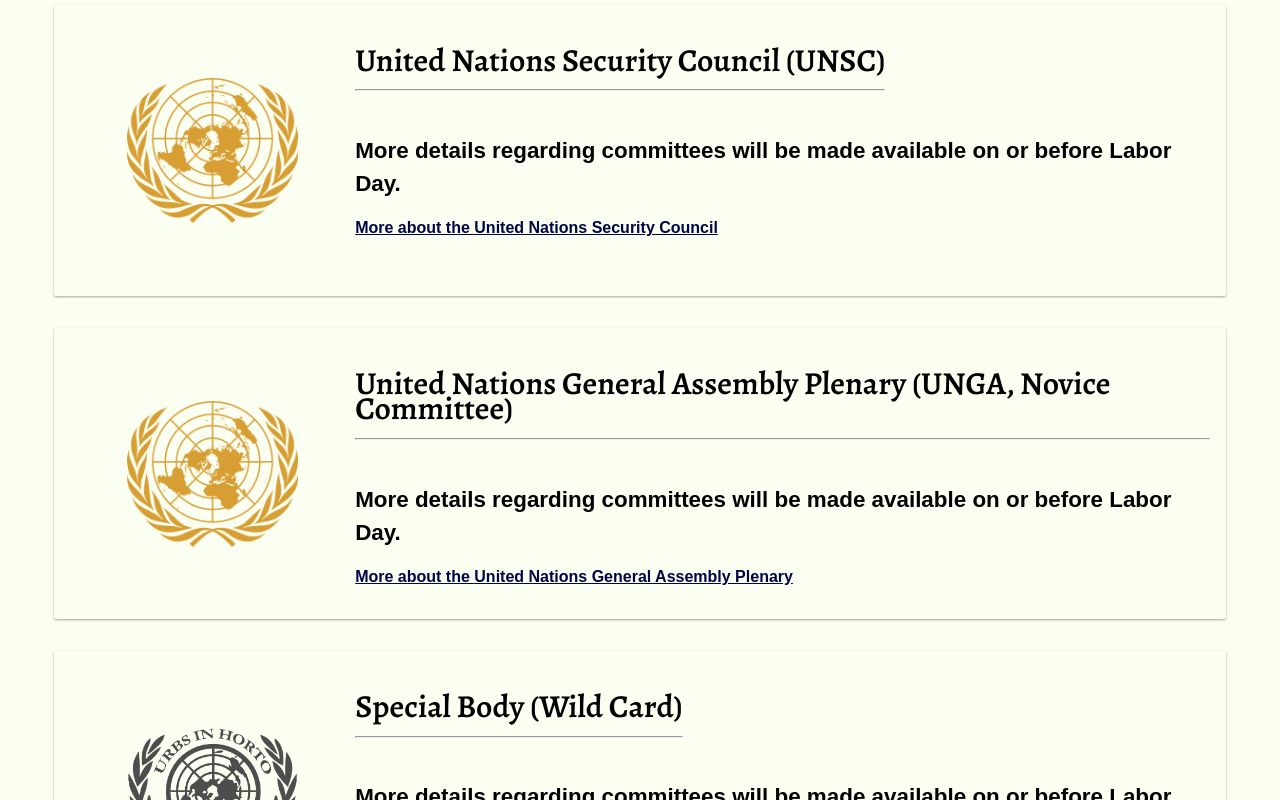
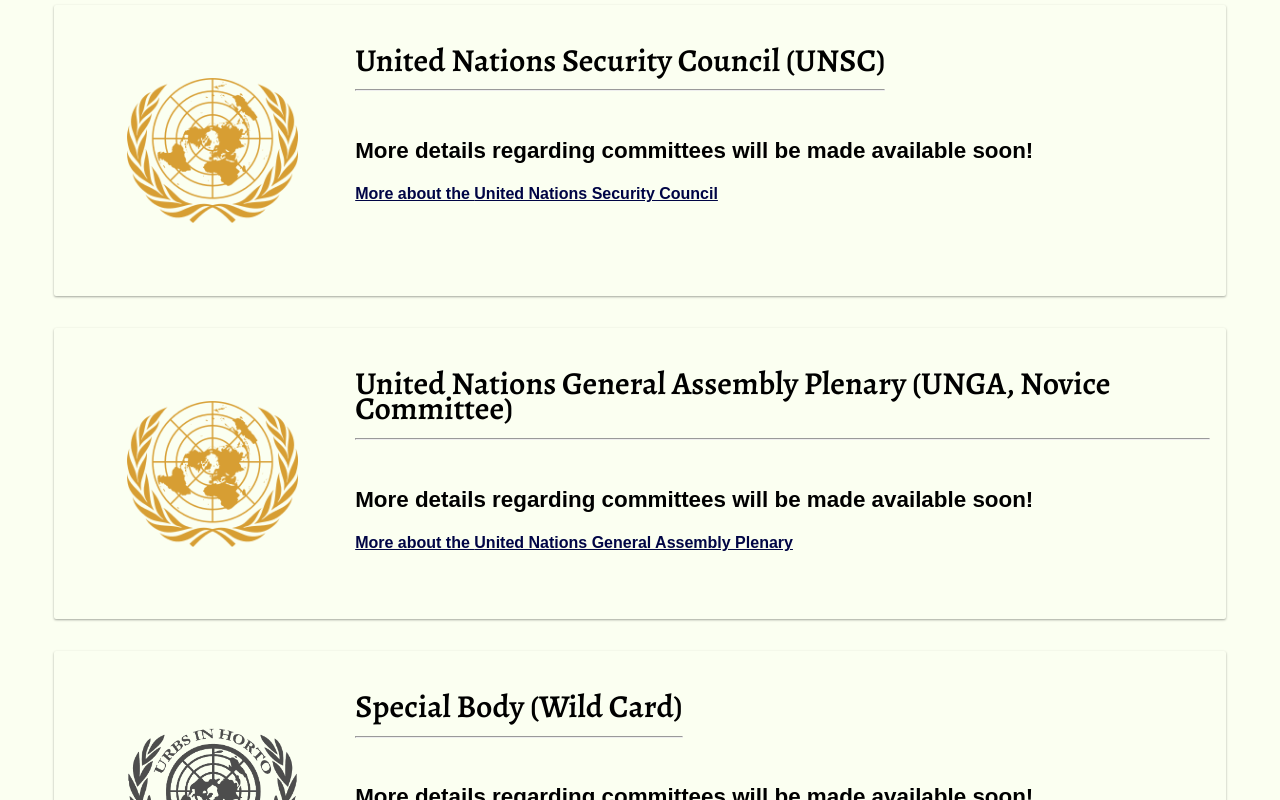
Before and after one commit to Model-UN/cimun-web, a Next.js app: page /committees in a window 1280 px wide. Shown: the part 1220-2020 px from the top of the page. Built offline with nearby package versions, Linux system fonts and the light colour scheme.

Commit message:
feat(committees-2023): update filler text to say 'soon' instead of date

```diff
--- a/app/components/CommitteeCard.tsx
+++ b/app/components/CommitteeCard.tsx
@@ -121,7 +121,7 @@ export const CommitteeCard = (props: CommitteeCardProps) => {
         margins="0 0 0 0"
         mobSize="1.2rem"
       >
-        More details regarding committees will be made available on or before Labor Day.
+        More details regarding committees will be made available soon!
       </SubTitle>
     );
 
```
